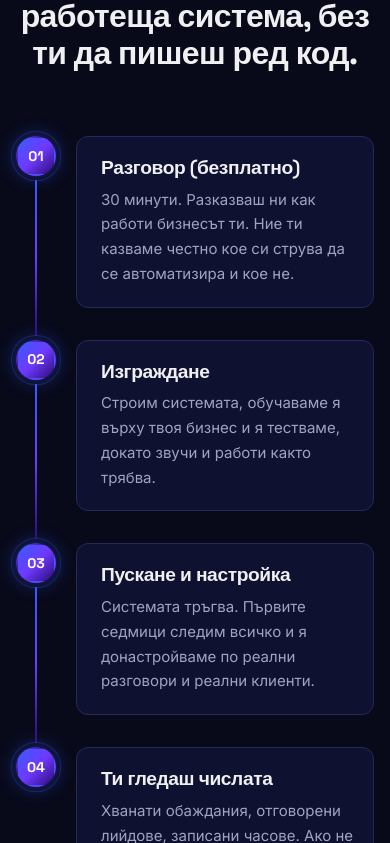
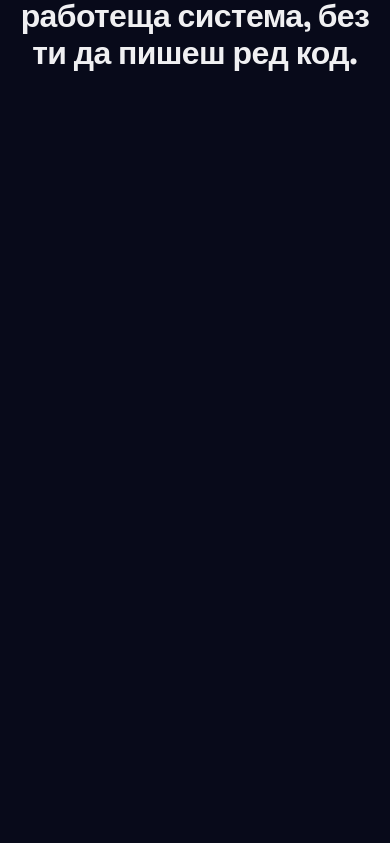
Before and after one commit to harenaR17/The-Reach-Smart, a Next.js app: page / in a window 390 px wide. Shown: the part 5801-6644 px from the top of the page. Built offline with nearby package versions, Linux system fonts and the light colour scheme.

Commit message:
Animated timeline

```diff
--- a/src/app/globals.css
+++ b/src/app/globals.css
@@ -918,14 +918,9 @@ h1, h2, h3, h4, h5, h6 {
   top: 0;
   left: 0;
   width: 100%;
-  height: 0%;
+  height: var(--line-fill, 0%);
   background: var(--gradient-brand);
-  transition: height 0.8s var(--ease-out);
   border-radius: 2px;
-}
-
-.timeline-line--active::after {
-  height: 100%;
 }
 
 /* Right column: content card */
--- a/src/components/HowItWorksSection.js
+++ b/src/components/HowItWorksSection.js
@@ -1,48 +1,42 @@
 "use client";
-import React, { useEffect, useRef, useState } from "react";
+import React, { useCallback, useEffect, useLayoutEffect, useRef, useState } from "react";
 
-function TimelineStep({ step, index, isLast }) {
-  const ref = useRef(null);
-  const [visible, setVisible] = useState(false);
-  const [lineActive, setLineActive] = useState(false);
+const SCROLL_ANCHOR_RATIO = 0.4;
 
-  useEffect(() => {
-    const el = ref.current;
-    if (!el) return;
+function clamp(value, min, max) {
+  return Math.min(Math.max(value, min), max);
+}
 
-    const observer = new IntersectionObserver(
-      ([entry]) => {
-        if (entry.isIntersecting) {
-          setVisible(true);
-          // Staggered line activation
-          setTimeout(() => setLineActive(true), 400);
-        }
-      },
-      { threshold: 0.25 }
-    );
-
-    observer.observe(el);
-    return () => observer.disconnect();
-  }, []);
-
+function TimelineStep({
+  step,
+  index,
+  isLast,
+  nodeRef,
+  nodeActive,
+  lineFill,
+  stepVisible,
+}) {
   return (
     <div
-      ref={ref}
-      className={`timeline-step ${visible ? "timeline-step--visible" : ""}`}
+      className={`timeline-step ${stepVisible ? "timeline-step--visible" : ""}`}
       style={{ transitionDelay: `${index * 80}ms` }}
     >
-      {/* Left: Number node + connecting line */}
       <div className="timeline-left">
-        <div className={`timeline-node ${visible ? "timeline-node--active" : ""}`}>
+        <div
+          ref={nodeRef}
+          className={`timeline-node ${nodeActive ? "timeline-node--active" : ""}`}
+        >
           <span className="timeline-node-num">{step.num}</span>
           <div className="timeline-node-ring" />
         </div>
         {!isLast && (
-          <div className={`timeline-line ${lineActive ? "timeline-line--active" : ""}`} />
+          <div
+            className="timeline-line"
+            style={{ "--line-fill": `${lineFill * 100}%` }}
+          />
         )}
       </div>
 
-      {/* Right: Content card */}
       <div className="timeline-content">
         <div className="timeline-card">
           <h3 className="timeline-step-title">{step.title}</h3>
@@ -55,24 +49,130 @@ function TimelineStep({ step, index, isLast }) {
 
 export default function HowItWorksSection({ activeCopy }) {
   const steps = activeCopy.howItWorks.steps;
+  const trackRef = useRef(null);
+  const nodeRefs = useRef([]);
+  const positionsRef = useRef([]);
+  const rafRef = useRef(null);
+
+  const [timelineState, setTimelineState] = useState(() => ({
+    nodeActive: steps.map(() => false),
+    lineFill: steps.map(() => 0),
+  }));
+
+  const measurePositions = useCallback(() => {
+    positionsRef.current = nodeRefs.current.map((el) => {
+      if (!el) return 0;
+      const rect = el.getBoundingClientRect();
+      return rect.top + rect.height / 2 + window.scrollY;
+    });
+  }, []);
+
+  const updateProgress = useCallback(() => {
+    for (let i = 0; i < steps.length; i++) {
+      if (!nodeRefs.current[i]) return;
+    }
+
+    const positions = positionsRef.current;
+    if (positions.length < steps.length) return;
+
+    const anchorY = window.scrollY + window.innerHeight * SCROLL_ANCHOR_RATIO;
+    const reducedMotion = window.matchMedia(
+      "(prefers-reduced-motion: reduce)"
+    ).matches;
+
+    const nodeActive = positions.map((y) => anchorY >= y);
+
+    const lineFill = positions.slice(0, -1).map((y, i) => {
+      const next = positions[i + 1];
+      const span = next - y;
+      if (span <= 0) return 0;
+
+      if (reducedMotion) {
+        return anchorY >= next ? 1 : 0;
+      }
+
+      return clamp((anchorY - y) / span, 0, 1);
+    });
+
+    setTimelineState((prev) => {
+      const sameNodes = prev.nodeActive.every((v, i) => v === nodeActive[i]);
+      const sameLines = prev.lineFill.every(
+        (v, i) => Math.abs(v - (lineFill[i] ?? 0)) < 0.005
+      );
+      if (sameNodes && sameLines) return prev;
+      return { nodeActive, lineFill };
+    });
+  }, [steps.length]);
+
+  const scheduleMeasureAndUpdate = useCallback(() => {
+    if (rafRef.current) return;
+    rafRef.current = requestAnimationFrame(() => {
+      rafRef.current = null;
+      measurePositions();
+      updateProgress();
+    });
+  }, [measurePositions, updateProgress]);
+
+  const scheduleUpdate = useCallback(() => {
+    if (rafRef.current) return;
+    rafRef.current = requestAnimationFrame(() => {
+      rafRef.current = null;
+      updateProgress();
+    });
+  }, [updateProgress]);
+
+  useLayoutEffect(() => {
+    nodeRefs.current = nodeRefs.current.slice(0, steps.length);
+    measurePositions();
+    updateProgress();
+  }, [steps.length, measurePositions, updateProgress]);
+
+  useEffect(() => {
+    window.addEventListener("scroll", scheduleUpdate, { passive: true });
+    window.addEventListener("resize", scheduleMeasureAndUpdate);
+
+    const track = trackRef.current;
+    let resizeObserver;
+    if (track && typeof ResizeObserver !== "undefined") {
+      resizeObserver = new ResizeObserver(scheduleMeasureAndUpdate);
+      resizeObserver.observe(track);
+    }
+
+    return () => {
+      window.removeEventListener("scroll", scheduleUpdate);
+      window.removeEventListener("resize", scheduleMeasureAndUpdate);
+      resizeObserver?.disconnect();
+      if (rafRef.current) cancelAnimationFrame(rafRef.current);
+    };
+  }, [steps.length, scheduleMeasureAndUpdate, scheduleUpdate]);
+
+  const isStepVisible = (index) => {
+    if (timelineState.nodeActive[index]) return true;
+    if (index > 0 && timelineState.lineFill[index - 1] > 0.2) return true;
+    return false;
+  };
 
   return (
     <section id="process" className="section-padding">
       <div className="container">
-        {/* Section header */}
         <div className="section-header" style={{ marginBottom: "4rem" }}>
           <span className="eyebrow">{activeCopy.howItWorks.eyebrow}</span>
           <h2 className="section-h2">{activeCopy.howItWorks.headline}</h2>
         </div>
 
-        {/* Timeline */}
-        <div className="timeline-track">
+        <div className="timeline-track" ref={trackRef}>
           {steps.map((step, i) => (
             <TimelineStep
               key={i}
               step={step}
               index={i}
               isLast={i === steps.length - 1}
+              nodeRef={(el) => {
+                nodeRefs.current[i] = el;
+              }}
+              nodeActive={timelineState.nodeActive[i]}
+              lineFill={timelineState.lineFill[i] ?? 0}
+              stepVisible={isStepVisible(i)}
             />
           ))}
         </div>
```
